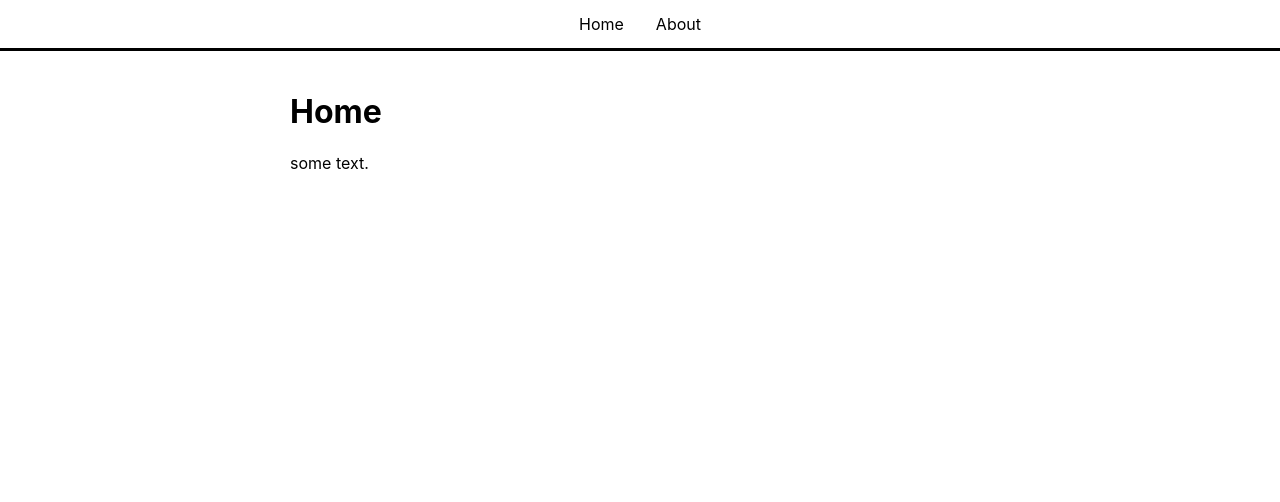
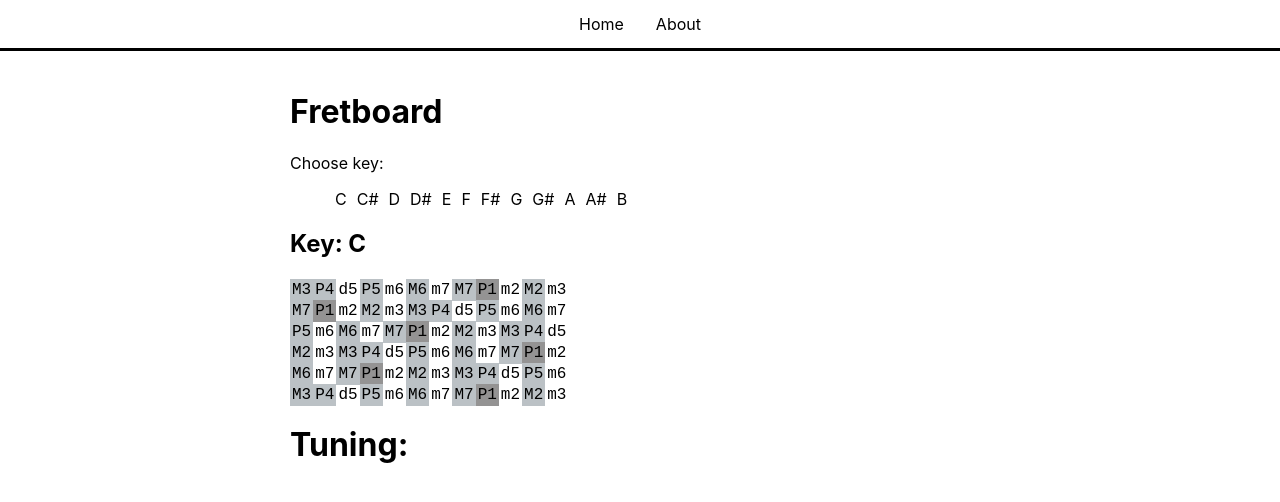
Before and after one commit to edric-m/react-project, a React (Create React App) app: page / in a window 1280 px wide. Shown: the top 502 px of the page. Built offline with nearby package versions, Linux system fonts and the light colour scheme.

Commit message:
added interactive fretboard component

```diff
--- a/src/App.css
+++ b/src/App.css
@@ -1,6 +1,8 @@
-.App {
-  /*text-align: center;*/
+/*-------Generated styles -----*/
+/*.App {
+  text-align: center;
 }
+*/
 
 .App-logo {
   height: 40vmin;
@@ -21,6 +23,7 @@
   color: #09d3ac;
 }
 
+/*-----------Body---------------------*/
 #page-content {
   max-width: 700px;
   margin: auto;
@@ -50,3 +53,35 @@
 .myNavBar li a:hover {
   background-color: rgb(223, 223, 223);
 }
+
+/*----------- fretboard -------------*/
+.note {
+  display: inline;
+  font-family: 'Courier New', Courier, monospace;
+  padding: 2px;
+}
+
+.note-maj {
+  background-color: rgb(187, 193, 197);
+  display: inline;
+  font-family: 'Courier New', Courier, monospace;
+  padding: 2px;
+}
+
+.note-root {
+  background-color: rgb(148, 147, 147);
+  display: inline;
+  font-family: 'Courier New', Courier, monospace;
+  padding: 2px;
+}
+
+/*----------key selector ------------*/
+.choose-key li {
+  display: inline;
+  padding: 5px;
+}
+
+.choose-key li:hover {
+  background-color: rgb(187, 193, 197);
+  cursor: pointer;
+}
--- /dev/null
+++ b/src/components/fretboard.js
@@ -0,0 +1,32 @@
+import React from 'react';
+import String from './string.js';
+
+class Fretboard extends React.Component {
+    render() {
+        return (
+            <>
+            <h2>Key: {this.props.keyNote}</h2>
+            <div>
+                <String tuning="E" keyNote={this.props.keyNote} />
+            </div>
+            <div>
+                <String tuning="B" keyNote={this.props.keyNote} />
+            </div>
+            <div>
+                <String tuning="G" keyNote={this.props.keyNote} />
+            </div>
+            <div>
+                <String tuning="D" keyNote={this.props.keyNote} />
+            </div>
+            <div>
+                <String tuning="A" keyNote={this.props.keyNote} />
+            </div>
+            <div>
+                <String tuning="E" keyNote={this.props.keyNote} />
+            </div>
+            </>
+        );
+    }
+}
+
+export default Fretboard;
--- /dev/null
+++ b/src/components/note.js
@@ -0,0 +1,15 @@
+import React from 'react';
+
+class Note extends React.Component {
+    render() {
+        if (this.props.note[1] === "1") {
+            return <p className="note-root">{this.props.note}</p>
+        } else if (this.props.note[0] === "M" || this.props.note[0] === "P") {
+            return <p className="note-maj">{this.props.note}</p>
+        } else {
+            return <p className="note">{this.props.note}</p>
+        }
+    }
+}
+
+export default Note;
--- /dev/null
+++ b/src/components/string.js
@@ -0,0 +1,153 @@
+import React from 'react';
+import Note from './note.js';
+
+class String extends React.Component {
+    chooseString(tuning, key) {
+        let notes = [
+            {"note" : "C", "value" : 1},
+            {"note" : "C#", "value" : 2},
+            {"note" : "D", "value" : 3},
+            {"note" : "D#", "value" : 4},
+            {"note" : "E", "value" : 5},
+            {"note" : "F", "value" : 6},
+            {"note" : "F#", "value" : 7},
+            {"note" : "G", "value" : 8},
+            {"note" : "G#", "value" : 9},
+            {"note" : "A", "value" : 10},
+            {"note" : "A#", "value" : 11},
+            {"note" : "B", "value" : 12},
+        ];
+
+        let i = 0;
+        let startVal = 0;
+        for(i = 0; i < 12; i++) {
+            if(notes[i].note === key) {
+                startVal = i;
+            }
+        }
+        let temp = 0;
+        for(i = 0; i < 12; i ++) {
+            temp = notes[i].value - startVal;
+            if (temp < 1) {
+                notes[i].value = temp + 12;
+            } else {
+                notes[i].value = temp;
+            }
+        }
+
+        for(i = 0; i < 12; i ++) {
+            switch(notes[i].value) {
+                case 1: notes[i].value = "P1"; break;
+                case 2: notes[i].value = "m2"; break;
+                case 3: notes[i].value = "M2"; break;
+                case 4: notes[i].value = "m3"; break;
+                case 5: notes[i].value = "M3"; break;
+                case 6: notes[i].value = "P4"; break;
+                case 7: notes[i].value = "d5"; break;
+                case 8: notes[i].value = "P5"; break;
+                case 9: notes[i].value = "m6"; break;
+                case 10: notes[i].value = "M6"; break;
+                case 11: notes[i].value = "m7"; break;
+                case 12: notes[i].value = "M7"; break;
+                default: break;
+            }
+        }
+
+        switch(tuning) {
+            case 'E':
+                //return 'E,F,F#,G,G#,A,A#,B,C,C#,D,D#,E';
+                return this.getVal(notes, "E") + ' ' +
+                this.getVal(notes, "F") + ' ' +
+                this.getVal(notes, "F#") + ' ' +
+                this.getVal(notes, "G") + ' ' +
+                this.getVal(notes, "G#") + ' ' +
+                this.getVal(notes, "A") + ' ' +
+                this.getVal(notes, "A#") + ' ' +
+                this.getVal(notes, "B") + ' ' +
+                this.getVal(notes, "C") + ' ' +
+                this.getVal(notes, "C#") + ' ' +
+                this.getVal(notes, "D") + ' ' +
+                this.getVal(notes, "D#");
+            case 'A':
+                //return 'A,A#,B,C,C#,D,D#,E,F,F#,G,G#,A';
+                return this.getVal(notes, "A") + ' ' +
+                this.getVal(notes, "A#") + ' ' +
+                this.getVal(notes, "B") + ' ' +
+                this.getVal(notes, "C") + ' ' +
+                this.getVal(notes, "C#") + ' ' +
+                this.getVal(notes, "D") + ' ' +
+                this.getVal(notes, "D#") + ' ' +
+                this.getVal(notes, "E") + ' ' +
+                this.getVal(notes, "F") + ' ' +
+                this.getVal(notes, "F#") + ' ' +
+                this.getVal(notes, "G") + ' ' +
+                this.getVal(notes, "G#");
+            case 'D':
+                //return 'D,D#,E,F,F#,G,G#,A,A#,B,C,C#,D';
+                return this.getVal(notes, "D") + ' ' +
+                this.getVal(notes, "D#") + ' ' +
+                this.getVal(notes, "E") + ' ' +
+                this.getVal(notes, "F") + ' ' +
+                this.getVal(notes, "F#") + ' ' +
+                this.getVal(notes, "G") + ' ' +
+                this.getVal(notes, "G#") + ' ' +
+                this.getVal(notes, "A") + ' ' +
+                this.getVal(notes, "A#") + ' ' +
+                this.getVal(notes, "B") + ' ' +
+                this.getVal(notes, "C") + ' ' +
+                this.getVal(notes, "C#");
+            case 'G':
+                //return 'G,G#,A,A#,B,C,C#,D,D#,E,F,F#,G';
+                return this.getVal(notes, "G") + ' ' +
+                this.getVal(notes, "G#") + ' ' +
+                this.getVal(notes, "A") + ' ' +
+                this.getVal(notes, "A#") + ' ' +
+                this.getVal(notes, "B") + ' ' +
+                this.getVal(notes, "C") + ' ' +
+                this.getVal(notes, "C#") + ' ' +
+                this.getVal(notes, "D") + ' ' +
+                this.getVal(notes, "D#") + ' ' +
+                this.getVal(notes, "E") + ' ' +
+                this.getVal(notes, "F") + ' ' +
+                this.getVal(notes, "F#");
+            case 'B':
+                //return 'B,C,C#,D,D#,E,F,F#,G,G#,A,A#,B';
+                return this.getVal(notes, "B") + ' ' +
+                this.getVal(notes, "C") + ' ' +
+                this.getVal(notes, "C#") + ' ' +
+                this.getVal(notes, "D") + ' ' +
+                this.getVal(notes, "D#") + ' ' +
+                this.getVal(notes, "E") + ' ' +
+                this.getVal(notes, "F") + ' ' +
+                this.getVal(notes, "F#") + ' ' +
+                this.getVal(notes, "G") + ' ' +
+                this.getVal(notes, "G#") + ' ' +
+                this.getVal(notes, "A") + ' ' +
+                this.getVal(notes, "A#");
+            default:
+                return 'n/a';
+        }
+    }
+
+    getVal(notes, note) {
+        let i = 0;
+        let result = 0;
+        for(i = 0; i < 12; i++) {
+            if (notes[i].note === note) {
+                result = notes[i].value;
+            }
+        }
+        return result.toString(10);
+    }
+
+    render() {
+        let x = this.chooseString(this.props.tuning, this.props.keyNote).split(" ");
+        return (
+            x.map((item,key) => (
+                <Note note={item} />)
+            )
+        );
+    }
+}
+
+export default String;
--- a/src/pages/HomePage.js
+++ b/src/pages/HomePage.js
@@ -1,10 +1,42 @@
 import React from 'react';
+import Fretboard from '../components/fretboard.js';
 
-const HomePage = () => (
-    <>
-    <h1>Home</h1>
-    <p>some text.</p>
-    </>
-);
+class HomePage extends React.Component {
+    constructor(props) {
+        super(props);
+        this.state = {chosenNote: "C"};
+    }
+
+    chooseKey(note) {
+        this.setState({chosenNote: note});
+    }
+
+    render() {
+        return (
+            <>
+            <h1>Fretboard</h1>
+            <p>Choose key:</p>
+            <ul className="choose-key">
+                <li onClick={(e) => this.chooseKey("C")}>C</li>
+                <li onClick={(e) => this.chooseKey("C#")}>C#</li>
+                <li onClick={(e) => this.chooseKey("D")}>D</li>
+                <li onClick={(e) => this.chooseKey("D#")}>D#</li>
+                <li onClick={(e) => this.chooseKey("E")}>E</li>
+                <li onClick={(e) => this.chooseKey("F")}>F</li>
+                <li onClick={(e) => this.chooseKey("F#")}>F#</li>
+                <li onClick={(e) => this.chooseKey("G")}>G</li>
+                <li onClick={(e) => this.chooseKey("G#")}>G#</li>
+                <li onClick={(e) => this.chooseKey("A")}>A</li>
+                <li onClick={(e) => this.chooseKey("A#")}>A#</li>
+                <li onClick={(e) => this.chooseKey("B")}>B</li>
+            </ul>
+
+            <Fretboard keyNote={this.state.chosenNote} />
+
+            <h1>Tuning:</h1>
+            </>
+        )
+    }
+}
 
 export default HomePage;
```
